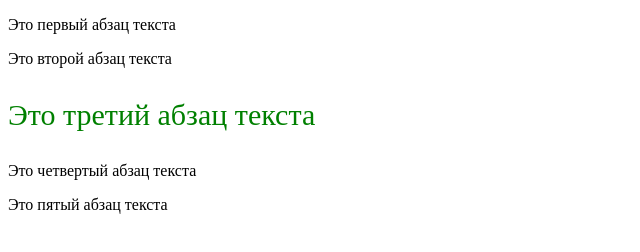
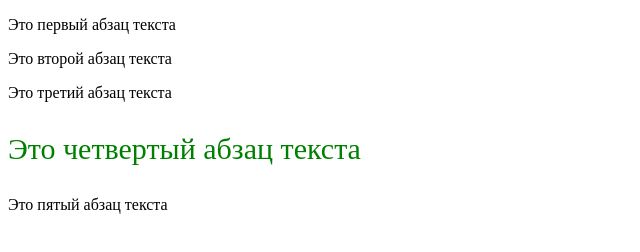
Before and after one commit to nevstas/phpstudy, a plain HTML site: page lesson162/index.html in a window 1280 px wide. Shown: the whole page, without its empty margins (0-640 px from the left). Drawn offline with Linux system fonts and the light colour scheme.

Commit message:
lesson162

```diff
--- a/lesson162/index.html
+++ b/lesson162/index.html
@@ -8,8 +8,8 @@
 
 <p>Это первый абзац текста</p>
 <p>Это второй абзац текста</p>
-<p class="special_text">Это третий абзац текста</p>
-<p>Это четвертый абзац текста</p>
+<p>Это третий абзац текста</p>
+<p class="special_text">Это четвертый абзац текста</p>
 <p>Это пятый абзац текста</p>
 
 </body>
```
